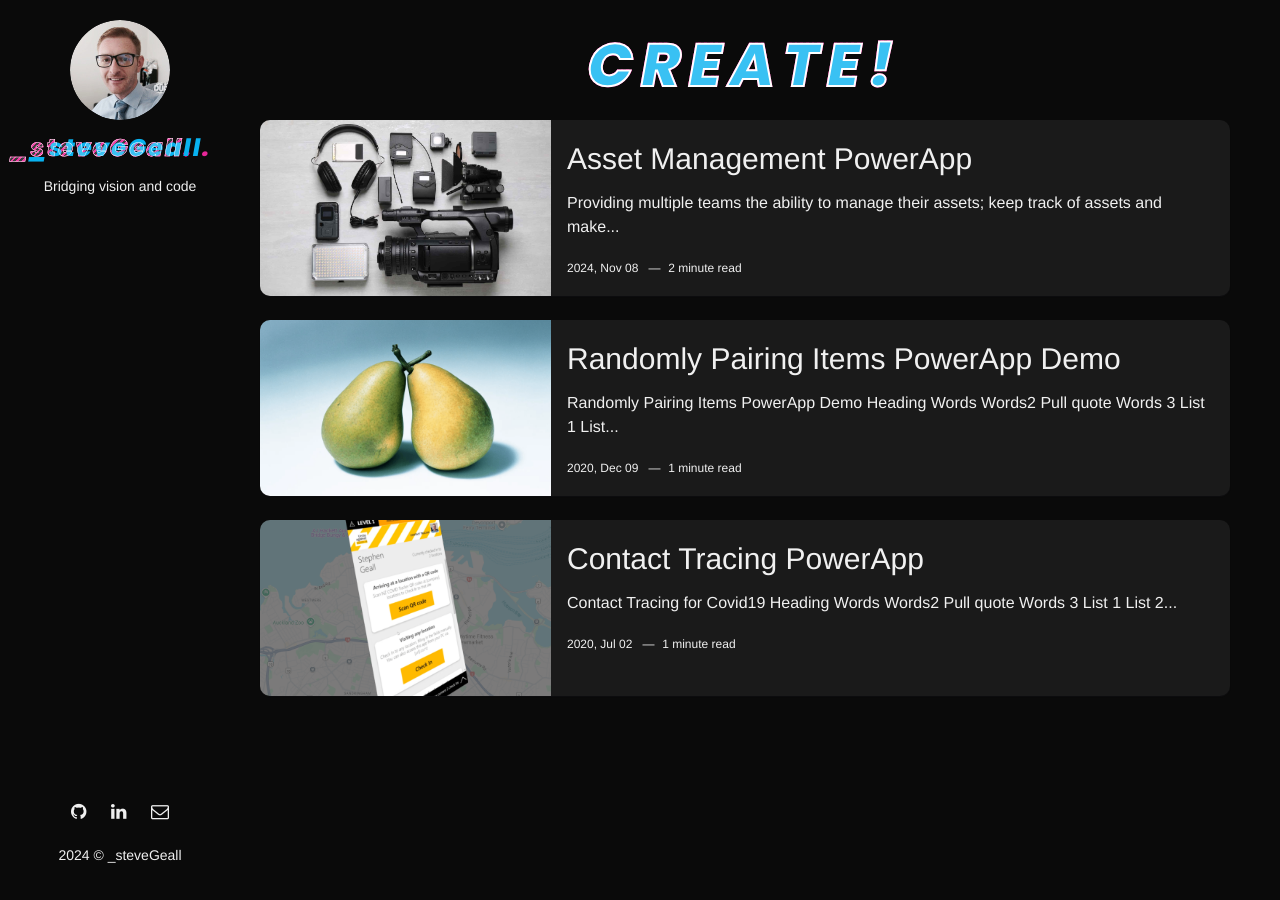
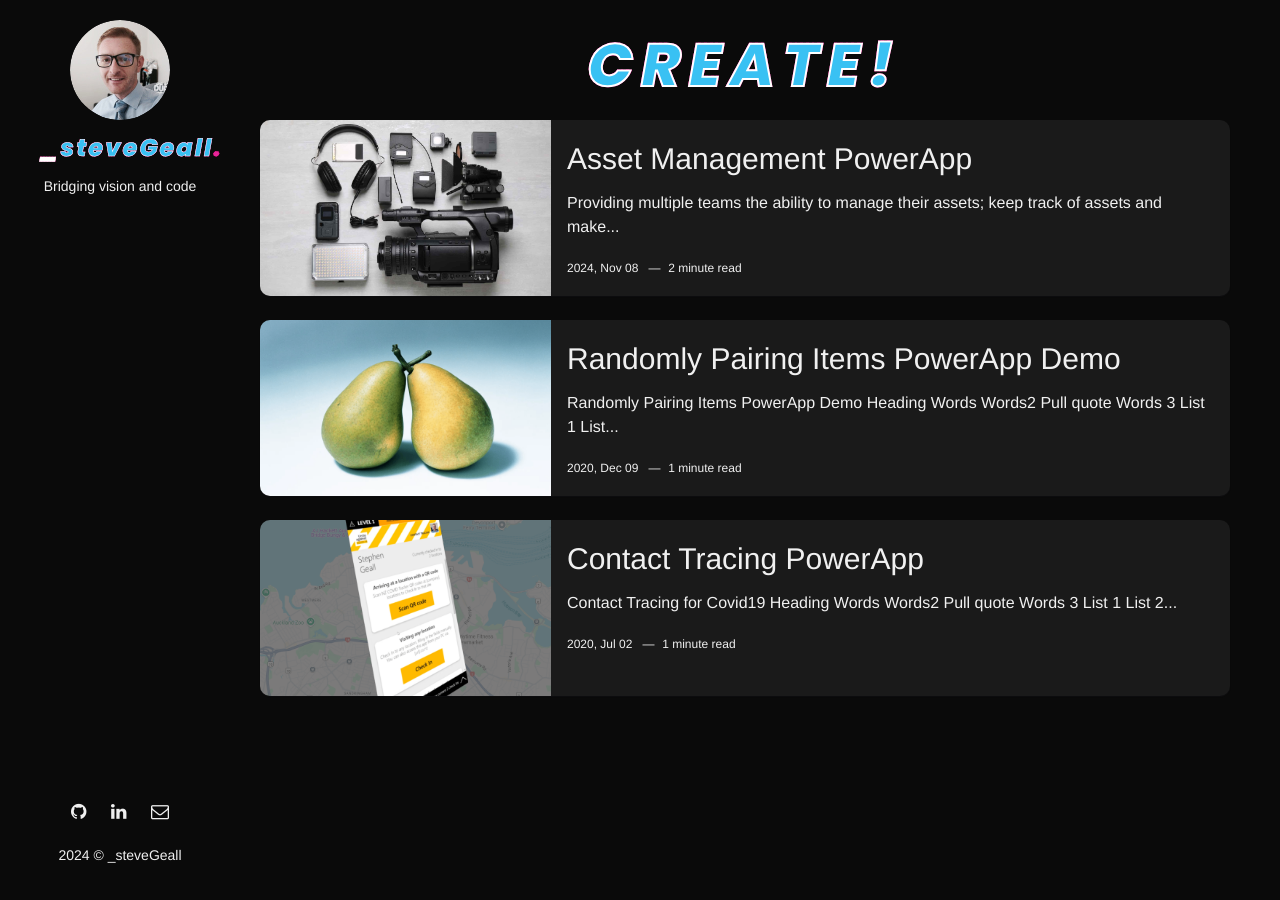
Before and after one commit to borough11/borough11.github.io, a Jekyll site: the page built from index.html, in a window 1280 px wide. Built offline with Jekyll 4.4.1, drawn with Linux system fonts in a browser that asks for light colours; nearby versions of some CDN libraries; the list of posts is cut into pages by our own code.

Commit message:
modified:   assets/css/main.css

```diff
--- a/assets/css/main.css
+++ b/assets/css/main.css
@@ -971,7 +971,7 @@ table tfoot td {
 
 .about .author-name {
   font-family: 'Poppins',sans-serif;
-  margin: 0 0 10px;
+  margin: 0 30px 10px;
   position: relative;
   /*padding-bottom: 15px;*/
   font-size: 24px;
@@ -986,7 +986,7 @@ table tfoot td {
 
 /* EXTRA FOR ME */
 .author-name::first-letter {
-  color: #08b2f0;
+  color: #ffffff;
 }
 
 
@@ -1605,9 +1605,9 @@ header {
    repeating-linear-gradient(
       135deg,
       transparent 0,
-      transparent 2px,
-      #ed0a8b 2px,
-      #ed0a8b 4px
+      transparent 1px,
+      #ed0a8b 1px,
+      #ed0a8b 2px
   );
   -webkit-background-clip: text;
       background-clip: text;
```
